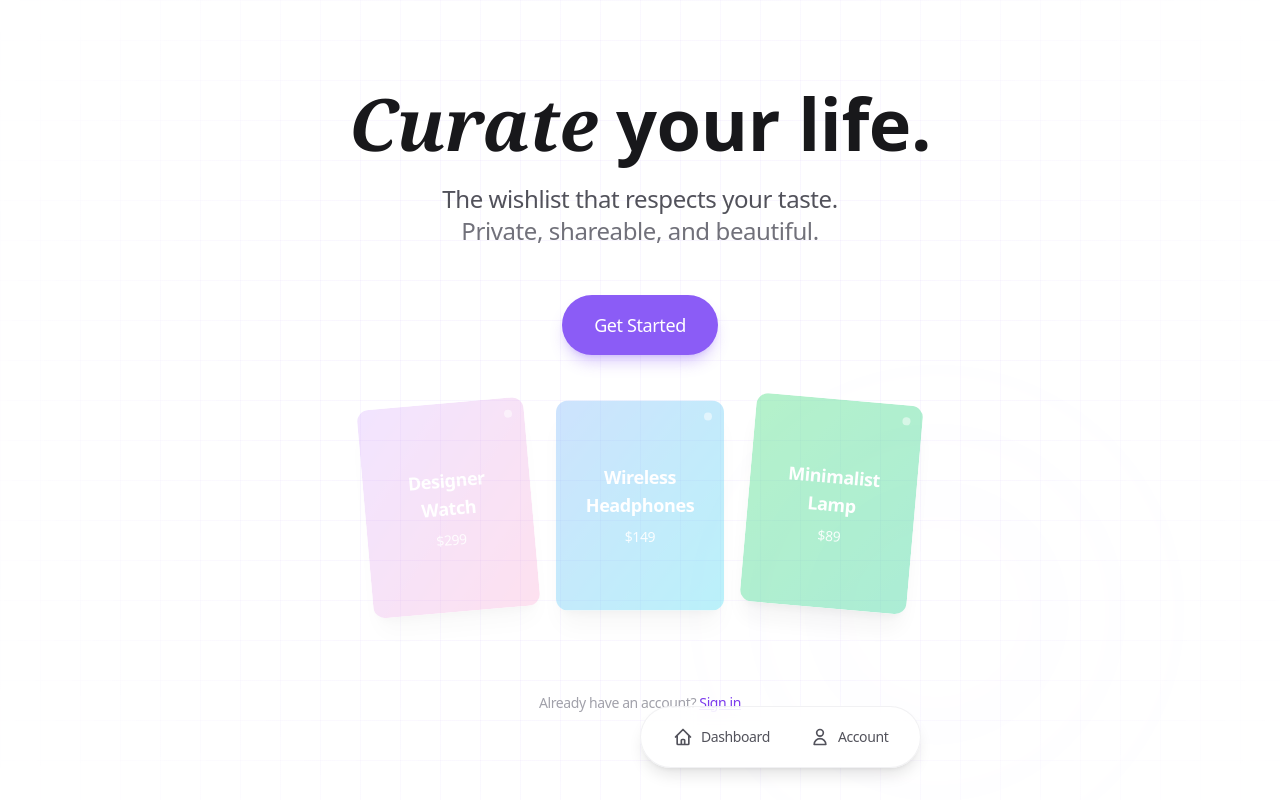
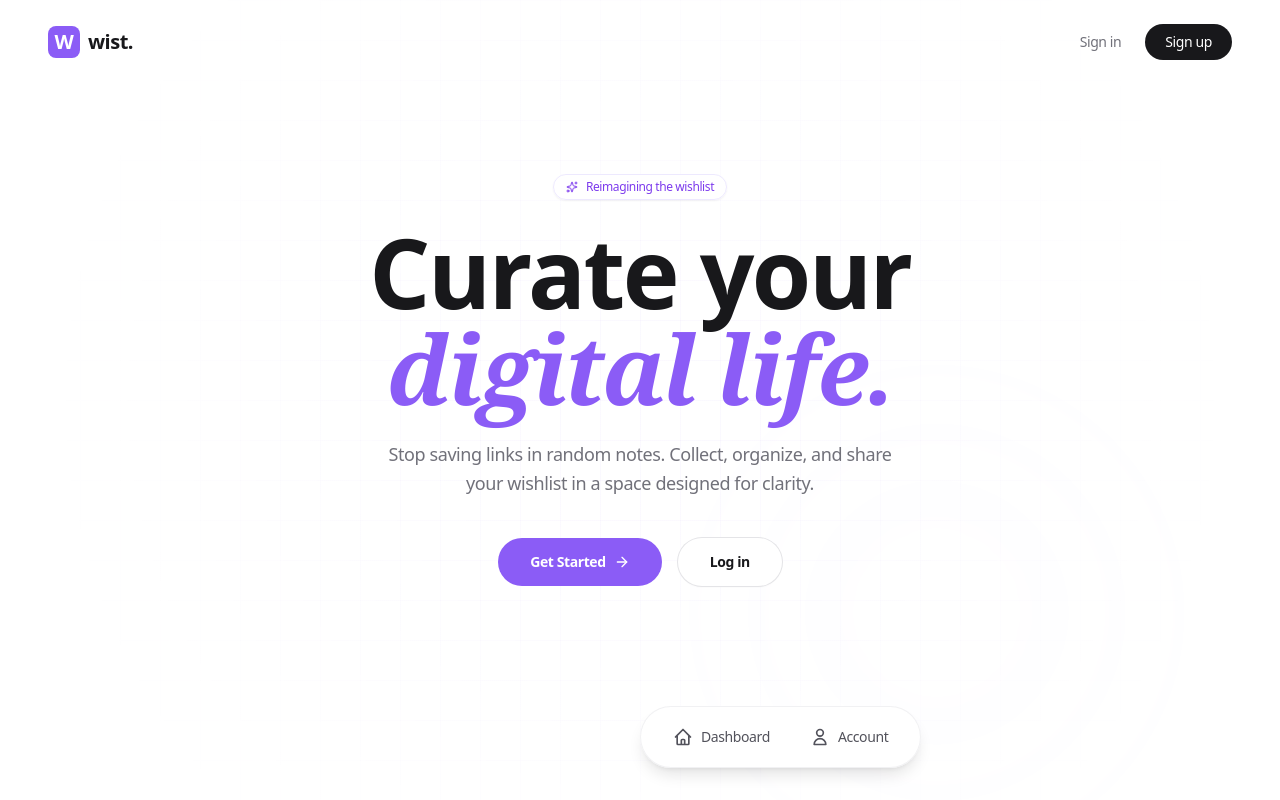
Before and after one commit to YuyenMarcus/Wist, a Next.js app: page / in a window 1280 px wide. Built offline with nearby package versions, Linux system fonts and the light colour scheme; no server answers.

Commit message:
Fix landing page centering and add top navigation bar

```diff
--- a/app/page.tsx
+++ b/app/page.tsx
@@ -2,33 +2,40 @@
 
 import Link from 'next/link'
 import { motion } from 'framer-motion'
-import { useEffect, useState } from 'react'
-import { supabase } from '@/lib/supabase/client'
-
-// Mock preview cards for the floating preview
-const previewCards = [
-  { title: 'Designer Watch', price: '$299', gradient: 'from-purple-400 to-pink-400' },
-  { title: 'Wireless Headphones', price: '$149', gradient: 'from-blue-400 to-cyan-400' },
-  { title: 'Minimalist Lamp', price: '$89', gradient: 'from-green-400 to-emerald-400' },
-]
+import { ArrowRight, Sparkles } from 'lucide-react'
 
 export default function LandingPage() {
-  const [user, setUser] = useState<{ id: string } | null>(null)
+  return (
+    <main className="relative min-h-screen w-full flex flex-col items-center overflow-hidden bg-white selection:bg-violet-100">
 
-  useEffect(() => {
-    supabase.auth.getUser().then(({ data: { user } }) => {
-      if (user) {
-        setUser({ id: user.id })
-      }
-    })
-  }, [])
+      {/* --- 1. FIXED NAV BAR (Restores Sign In) --- */}
+      <nav className="absolute top-0 left-0 right-0 z-50 flex items-center justify-between px-6 py-6 md:px-12">
+        <div className="flex items-center gap-2">
+          <div className="h-8 w-8 rounded-lg bg-violet-500 flex items-center justify-center text-white font-bold text-xl">
+            W
+          </div>
+          <span className="font-bold text-xl tracking-tight text-zinc-900">wist.</span>
+        </div>
 
-  return (
-    <main className="relative flex min-h-screen flex-col items-center justify-center overflow-hidden bg-white selection:bg-violet-100">
-      {/* Background Texture - Adds depth without clutter */}
-      <div className="absolute inset-0 z-0 bg-grid-pattern pointer-events-none" />
+        <div className="flex items-center gap-6">
+          <Link
+            href="/login"
+            className="text-sm font-medium text-zinc-500 hover:text-zinc-900 transition-colors"
+          >
+            Sign in
+          </Link>
+          <Link
+            href="/signup"
+            className="rounded-full bg-zinc-900 px-5 py-2 text-sm font-medium text-white hover:bg-zinc-800 transition-all"
+          >
+            Sign up
+          </Link>
+        </div>
+      </nav>
 
-      {/* Lavender Gradient Orb - Keep this */}
+      {/* --- Background Elements --- */}
+      <div className="absolute inset-0 z-0 bg-[linear-gradient(to_right,#8b5cf60a_1px,transparent_1px),linear-gradient(to_bottom,#8b5cf60a_1px,transparent_1px)] bg-[size:40px_40px] [mask-image:radial-gradient(circle_at_center,black,transparent_80%)] pointer-events-none" />
+
       <motion.div
         initial={{ opacity: 0, scale: 0.8 }}
         animate={{
@@ -45,94 +52,71 @@ export default function LandingPage() {
         className="absolute top-1/2 left-1/2 -translate-x-1/2 -translate-y-1/2 w-[500px] h-[500px] bg-violet-200/30 blur-[100px] rounded-full pointer-events-none z-0"
       />
 
-      {/* Content */}
-      <div className="relative z-10 flex flex-col items-center text-center max-w-2xl px-4">
-        {/* Hero Section */}
+      {/* --- 2. CENTERED HERO SECTION --- */}
+      <div className="relative z-10 flex flex-1 flex-col items-center justify-center px-4 w-full max-w-4xl mx-auto mt-10">
+
+        {/* Badge */}
         <motion.div
-          initial={{ opacity: 0, y: 30 }}
+          initial={{ opacity: 0, y: 20 }}
           animate={{ opacity: 1, y: 0 }}
-          transition={{ duration: 0.8, ease: 'easeOut' }}
-          className="mb-16"
+          transition={{ duration: 0.5 }}
+          className="mb-6 flex items-center gap-2 rounded-full border border-violet-100 bg-white/50 px-3 py-1 text-xs font-medium text-violet-600 backdrop-blur-sm shadow-sm"
         >
-          {/* Headline */}
-          <h1 className="text-6xl md:text-7xl font-bold text-zinc-900 mb-6 leading-tight">
-            <span className="font-serif italic">Curate</span>{' '}
-            <span className="font-sans">your life.</span>
-          </h1>
+          <Sparkles size={12} />
+          <span>Reimagining the wishlist</span>
+        </motion.div>
 
-          {/* Subheadline */}
-          <p className="text-xl md:text-2xl text-zinc-600 mb-12 font-light leading-relaxed">
-            The wishlist that respects your taste.
-            <br />
-            <span className="text-zinc-500">Private, shareable, and beautiful.</span>
-          </p>
+        {/* Headline */}
+        <motion.h1
+          initial={{ opacity: 0, y: 20 }}
+          animate={{ opacity: 1, y: 0 }}
+          transition={{ duration: 0.5, delay: 0.1 }}
+          className="text-center text-5xl font-bold tracking-tight text-zinc-900 md:text-7xl lg:text-8xl"
+        >
+          Curate your <br />
+          <span className="font-serif italic text-violet-500">digital life.</span>
+        </motion.h1>
 
-          {/* CTA Button */}
-          <Link href={user ? '/dashboard' : '/signup'}>
-            <motion.button
-              whileHover={{ scale: 1.05 }}
-              whileTap={{ scale: 0.95 }}
-              className="px-8 py-4 bg-violet-500 text-white rounded-full text-lg font-medium hover:bg-violet-600 transition-colors shadow-lg shadow-violet-500/30"
-            >
-              Get Started
-            </motion.button>
+        <motion.p
+          initial={{ opacity: 0, y: 20 }}
+          animate={{ opacity: 1, y: 0 }}
+          transition={{ duration: 0.5, delay: 0.2 }}
+          className="mt-6 max-w-lg text-center text-lg text-zinc-500 leading-relaxed"
+        >
+          Stop saving links in random notes. Collect, organize, and share your wishlist in a space designed for clarity.
+        </motion.p>
+
+        {/* --- THE FIX: Centered Buttons --- */}
+        <motion.div
+          initial={{ opacity: 0, y: 20 }}
+          animate={{ opacity: 1, y: 0 }}
+          transition={{ duration: 0.5, delay: 0.3 }}
+          className="mt-10 flex w-full items-center justify-center gap-4"
+        >
+          <Link
+            href="/signup"
+            className="group flex h-12 items-center gap-2 rounded-full bg-violet-500 px-8 text-sm font-semibold text-white transition-all hover:bg-violet-600 hover:pr-6"
+          >
+            Get Started
+            <ArrowRight className="h-4 w-4 transition-transform group-hover:translate-x-1" />
+          </Link>
+          <Link
+            href="/login"
+            className="flex h-12 items-center rounded-full bg-white px-8 text-sm font-semibold text-zinc-900 shadow-sm ring-1 ring-zinc-200 transition-all hover:bg-zinc-50 hover:ring-zinc-300"
+          >
+            Log in
           </Link>
         </motion.div>
 
-        {/* Floating Preview Cards */}
+        {/* Floating Preview Card (Optional visual flare) */}
         <motion.div
-          initial={{ opacity: 0, y: 50 }}
+          initial={{ opacity: 0, y: 40 }}
           animate={{ opacity: 1, y: 0 }}
-          transition={{ duration: 1, delay: 0.3, ease: 'easeOut' }}
-          className="grid grid-cols-1 md:grid-cols-3 gap-6 max-w-4xl w-full px-4"
+          transition={{ duration: 0.8, delay: 0.5 }}
+          className="mt-20 relative w-full max-w-lg"
         >
-          {previewCards.map((card, index) => (
-            <motion.div
-              key={index}
-              initial={{ opacity: 0, y: 30, rotate: -5 + index * 5 }}
-              animate={{
-                opacity: 1,
-                y: [0, -20, 0],
-                rotate: -5 + index * 5,
-              }}
-              transition={{
-                duration: 3,
-                delay: 0.5 + index * 0.2,
-                repeat: Infinity,
-                repeatType: 'reverse',
-                ease: 'easeInOut',
-              }}
-              className="relative aspect-[4/5] rounded-xl overflow-hidden shadow-xl"
-            >
-              {/* Gradient Background */}
-              <div className={`absolute inset-0 bg-gradient-to-br ${card.gradient} opacity-90`} />
-
-              {/* Content */}
-              <div className="absolute inset-0 flex flex-col items-center justify-center p-6 text-white">
-                <div className="text-center">
-                  <h3 className="text-lg font-semibold mb-2">{card.title}</h3>
-                  <p className="text-sm opacity-90">{card.price}</p>
-                </div>
-              </div>
-
-              {/* Decorative Elements */}
-              <div className="absolute top-3 right-3 w-2 h-2 rounded-full bg-white/50" />
-            </motion.div>
-          ))}
+           {/* You can add a preview image here later */}
         </motion.div>
-
-        {/* Footer Note */}
-        <motion.p
-          initial={{ opacity: 0 }}
-          animate={{ opacity: 1 }}
-          transition={{ duration: 1, delay: 1 }}
-          className="mt-16 text-sm text-zinc-400 text-center"
-        >
-          Already have an account?{' '}
-          <Link href="/login" className="text-violet-600 hover:text-violet-700 underline">
-            Sign in
-          </Link>
-        </motion.p>
       </div>
     </main>
   )
```
